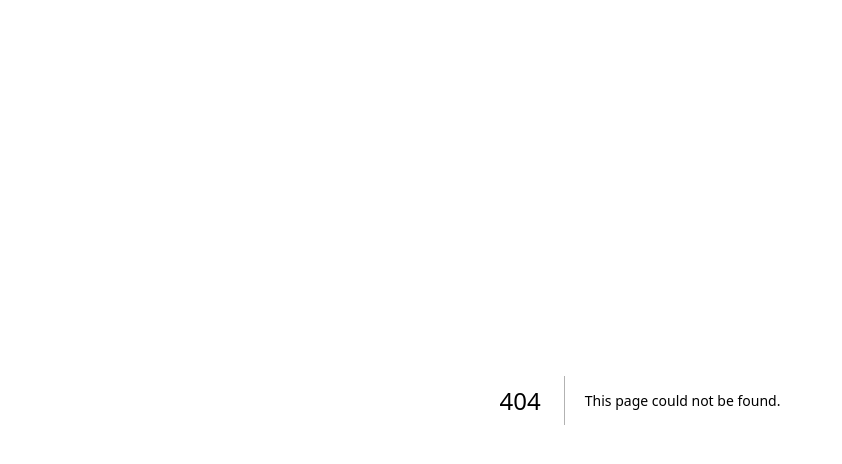
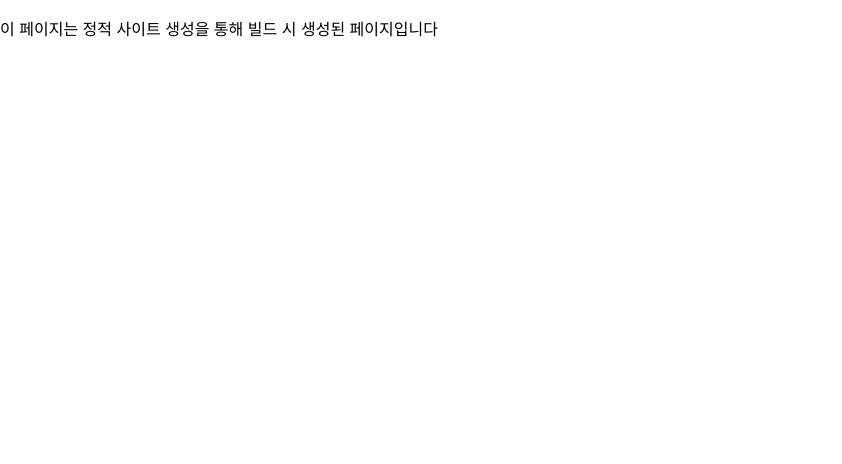
Before and after one commit to aaronsleepy/next-sample, a Next.js app: page /ssg in a window 1280 px wide. Before the commit this address had no page. Shown: the top 464 px of the page, without its empty margins (0-842 px from the left). Built offline with nearby package versions, Linux system fonts and the light colour scheme.

Commit message:
ui: NextPage 구현: getStaticProps 미사용

```diff
--- /dev/null
+++ b/pages/ssg.tsx
@@ -0,0 +1,26 @@
+/**
+ * SSG를 통한 페이지 구현
+ */
+
+import { NextPage } from "next"
+import Head from "next/head"
+
+type SSGProps = {}
+
+const SSG: NextPage<SSGProps> = () =>  {
+    return (
+        <div>
+            <Head>
+                <title>Static Site Generation</title>
+                <link rel="icon" href="/favicon.ico" />
+            </Head>
+            <main>
+                <p>
+                    이 페이지는 정적 사이트 생성을 통해 빌드 시 생성된 페이지입니다
+                </p>
+            </main>
+        </div>
+    )
+}
+
+export default SSG
```
